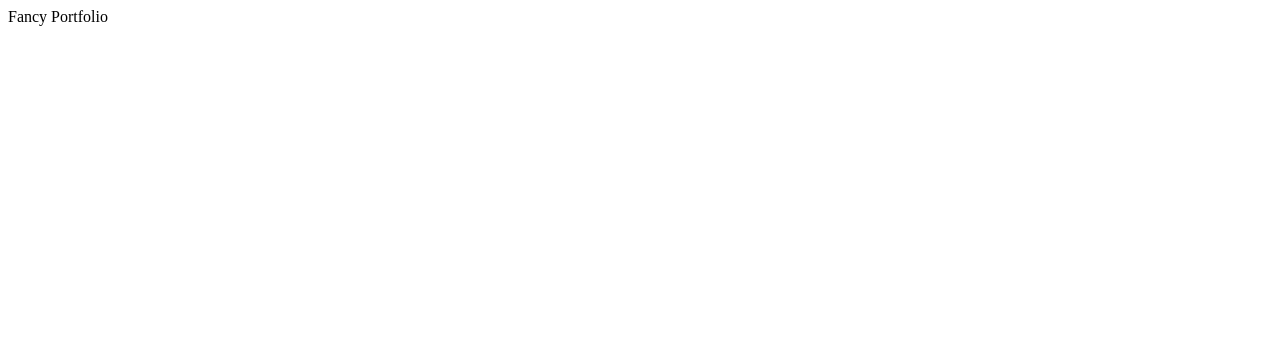
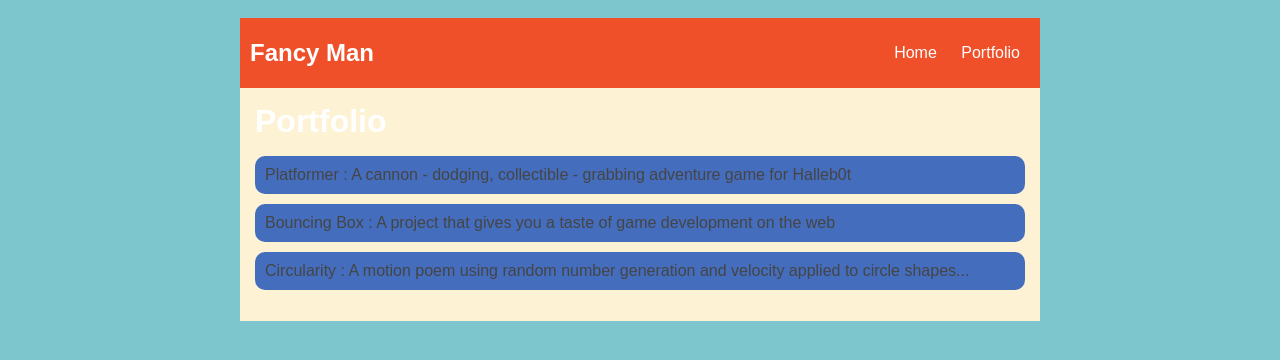
Before and after one commit to GwendylanJankuski/GwendylanJankuski.GitHub.io, a plain HTML site: page PORTFOLIO.HTML in a window 1280 px wide. Drawn offline with Linux system fonts and the light colour scheme.

Commit message:
add portfolio.html file

```diff
--- a/PORTFOLIO.HTML
+++ b/PORTFOLIO.HTML
@@ -1,12 +1,110 @@
 <!DOCTYPE HTML>
 <html>
     <head>
-        Fancy Portfolio
+      <title>Fancy</title>
+      <style type="text/css">
+        body {
+            background: rgb(125, 198, 205);
+            color: rgb(45, 45, 45);
+            padding: 10px;
+            font-family: arial;
+        }
+        header {
+            font-size: 1.5em;
+            font-weight: bold;
+        }
+
+        #all-contents {
+            max-width: 800px;
+            margin: auto;
+        }
+
+        /* navigation menu */
+        nav {
+            background: rgb(239, 80, 41);
+            margin: 0 auto;
+            display: flex;
+            padding: 10px;
+        }
+        h1 {
+            display: flex;
+            align-items: center;
+            color: rgb(255, 255, 255);
+            flex: 1;
+            margin: 0;
+        }
+        #nav-ul {
+            list-style-image: none;
+        }
+        .nav-li {
+            display: inline-block;
+            padding: 0 10px;
+        }
+        .nav-a {
+            text-decoration: none;
+            color: #fff;
+        }
+
+        /* main container area beneath menu */
+        main {
+            background: rgb(253, 242, 211);
+            display: flex;
+        }
+        .content {
+            flex: 1;
+            padding: 15px;
+                     /* portfolio styles */
+         .content h1 {
+             color: black;
+         }
+
+         #portfolio {
+             list-style-type: none;
+             padding-left: 0;
+         }
+
+         #portfolio li {
+             background: rgb(68, 109, 189);
+             padding: 10px;
+             border-radius: 10px;
+             margin-bottom: 10px;
+         }
+
+         #portfolio li:hover {
+             background: rgb(252, 0, 97);
+         }
+
+         #portfolio a {
+             text-decoration: none;
+             color: #454545;
+         }
+        }
+    </style>
     </head>
 
     <body>
       <div id="all-contents">
-
+        <nav>
+          <h1>Fancy Man</h1>
+          <ul id="nav-ul">
+             <li class="nav-li">
+             <a class="nav-a" href="index.html">Home</a>
+           </li>
+           <li class="nav-li">
+             <a class="nav-a" href="portfolio.html">Portfolio</a>
+           </li>
+       </ul>
+   </nav>
+   <main>
+    <div class="content">
+        <h1>Portfolio</h1>
+        <ul id="portfolio">
+          <li><a href="projects/platformer/">Platformer : A cannon - dodging, collectible - grabbing adventure game for Halleb0t</a></li>
+          <li><a href="projects/bouncing-box/">Bouncing Box : A project that gives you a taste of game development on the web </a></li>
+          <li><a href="projects/circularity/">Circularity : A motion poem using random number generation and velocity applied to circle shapes...</a></li>
+        </ul>
+    </div>
+</main>
       </div>
     </body>
 </html>
```
